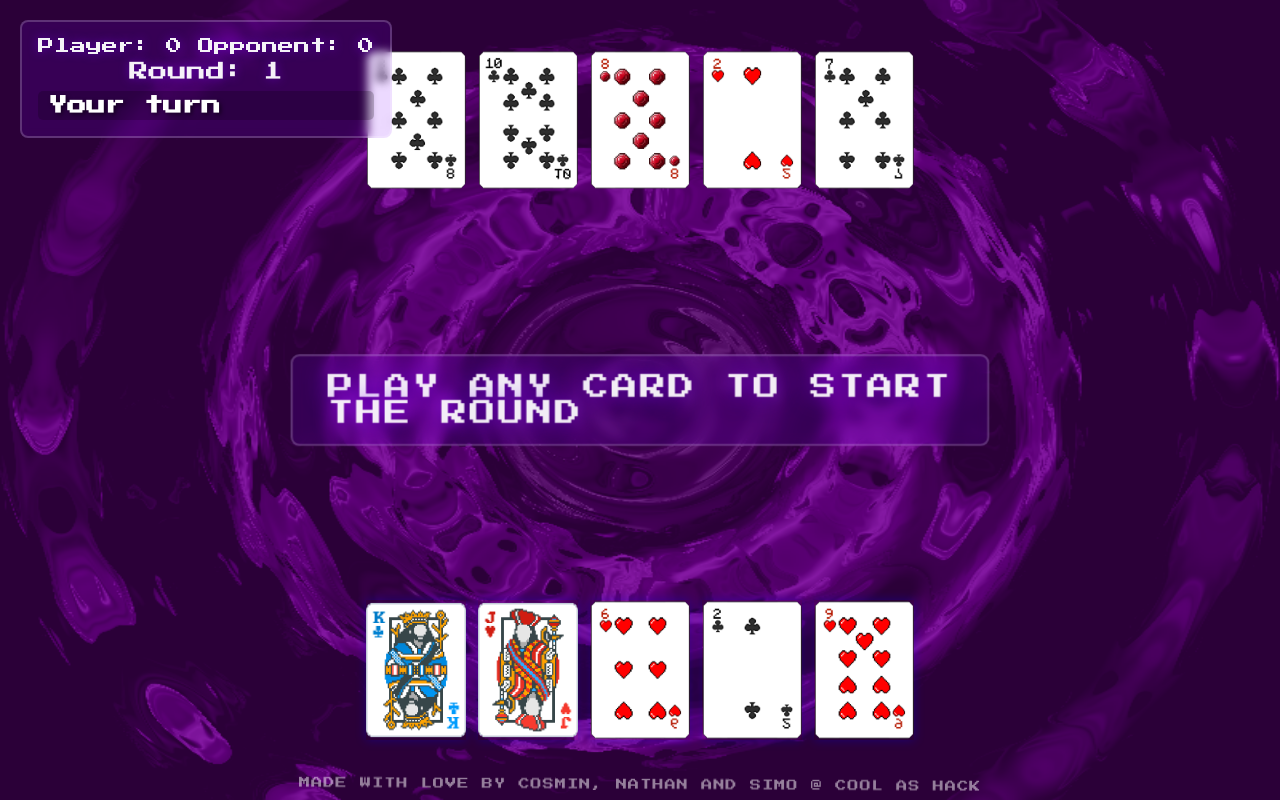
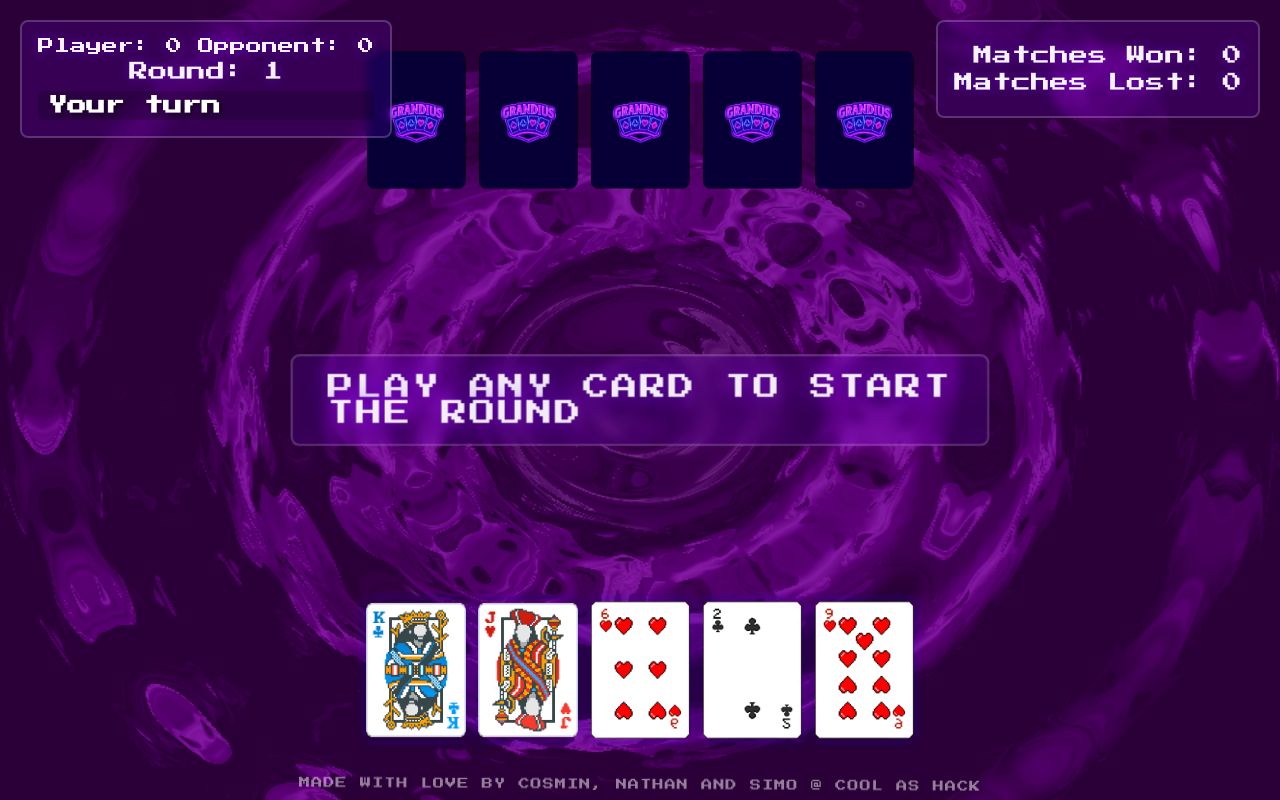
Before and after one commit to Cosmin-Mare/grandius, a Next.js app: page / in a window 1280 px wide. Both pictures are taken after a click on the button "START". Built offline with nearby package versions, Linux system fonts and the light colour scheme.

Commit message:
good stuff

```diff
--- a/pages/index.js
+++ b/pages/index.js
@@ -19,6 +19,8 @@ export default function Home() {
   const [showHowToPlay, setShowHowToPlay] = useState(false);
   const [showPlayPrompt, setShowPlayPrompt] = useState(true);
   const [showQuitPopup, setShowQuitPopup] = useState(false);
+  const [matchesWon, setMatchesWon] = useState(0);
+  const [matchesLost, setMatchesLost] = useState(0);
 
   const handleStartGame = () => {
     setGameStarted(true);
@@ -27,6 +29,20 @@ export default function Home() {
 
   const handleGameStateChange = (newState) => {
     setGameState(newState);
+    if (newState?.gameWinner && newState?.showGameOver) {
+      if (newState.gameWinner === 'player') {
+        setMatchesWon(prev => prev + 1);
+      } else if (newState.gameWinner === 'opponent') {
+        setMatchesLost(prev => prev + 1);
+      }
+    }
+  };
+
+  const handleNextMatch = () => {
+    setGameState(null);
+    setShowPlayPrompt(true);
+    setGameStarted(false);
+    setTimeout(() => setGameStarted(true), 0);
   };
 
   const handleCardClick = (cardId) => {
@@ -109,6 +125,10 @@ export default function Home() {
           )}
           {gameStarted && (
             <>
+              <div className={styles.matchScorePanel}>
+                <div>Matches Won: {matchesWon}</div>
+                <div>Matches Lost: {matchesLost}</div>
+              </div>
               <GameLogic onGameStateChange={handleGameStateChange} />
               <div className={styles.deck} />
               <div className={styles.gameInfo}>
@@ -121,12 +141,13 @@ export default function Home() {
                   {gameState?.currentPlayer === 'player' ? "Your turn" : "Opponent's turn"}
                 </div>
               </div>
+              {!gameState?.gameWinner && (
                 <div className={styles.opponentCardsContainer}>
                   {gameState?.opponentCards?.map((card) => (
                     <div key={card.id} className={styles.card}>
                       <Image
-                      src={`/cards/${card.suit.charAt(0).toUpperCase()}${card.valueName}.png`}
-                      alt={`${card.valueName} of ${card.suit}`}
+                        src={"/cards/back.png"}
+                        alt="Card back"
                         width={60}
                         height={84}
                         className={styles.cardImage}
@@ -134,6 +155,7 @@ export default function Home() {
                     </div>
                   ))}
                 </div>
+              )}
               {showPlayPrompt && gameState?.currentPlayer === 'player' && (
                 <div className={styles.playPrompt}>
                   {gameState?.centerCard
@@ -155,13 +177,15 @@ export default function Home() {
                 )}
               </div>
               <div className={styles.cardsContainer}>
-                {gameState?.playerCards?.map((card) => (
+                {gameState?.playerCards?.map((card) => {
+                  const isPlayersTurn = gameState.currentPlayer === 'player';
+                  const isPlayable = isPlayersTurn && gameState.playableCards?.some(c => c.id === card.id);
+                  return (
                     <div
                       key={card.id}
-                    className={`${styles.card} ${
-                      gameState.playableCards?.some(c => c.id === card.id) ? styles.playable : ''
-                    } ${gameState.lastPlayedCard?.id === card.id ? styles.selected : ''}`}
-                    onClick={() => handleCardClick(card.id)}
+                      className={`${styles.card} ${isPlayable ? styles.playable : ''} ${gameState.lastPlayedCard?.id === card.id ? styles.selected : ''}`}
+                      onClick={isPlayable ? () => handleCardClick(card.id) : undefined}
+                      style={{ pointerEvents: isPlayersTurn ? 'auto' : 'none', opacity: isPlayersTurn ? 1 : 0.5 }}
                     >
                       <Image
                         src={`/cards/${card.suit.charAt(0).toUpperCase()}${card.valueName}.png`}
@@ -171,7 +195,8 @@ export default function Home() {
                         className={styles.cardImage}
                       />
                     </div>
-                ))}
+                  );
+                })}
               </div>
               {gameState?.currentPlayer === 'player' && gameState?.roundStarted && (
                 <button
@@ -182,7 +207,7 @@ export default function Home() {
                   End Turn
                 </button>
               )}
-              {gameState?.roundWinner && (
+              {gameState?.roundWinner && !gameState?.gameWinner && (
                 <div className={styles.roundResult}>
                   {gameState.roundWinner === 'player' ? 'You won this round!' :
                    gameState.roundWinner === 'opponent' ? 'Opponent won this round!' :
@@ -191,9 +216,21 @@ export default function Home() {
               )}
               {gameState?.gameWinner && gameState?.showGameOver && (
                 <div className={styles.gameResult}>
+                  <div>
                     {gameState.gameWinner === 'player' ? 'You won the game!' :
                      gameState.gameWinner === 'opponent' ? 'Opponent won the game!' :
                      'The game ended in a tie!'}
+                  </div>
+                  <div className={styles.matchStats}>
+                    Matches Won: {matchesWon} | Matches Lost: {matchesLost}
+                  </div>
+                  <button
+                    onClick={handleNextMatch}
+                    className={styles.primary}
+                    style={{ marginTop: '1rem' }}
+                  >
+                    Play Again
+                  </button>
                 </div>
               )}
             </>
--- a/styles/Home.module.css
+++ b/styles/Home.module.css
@@ -615,6 +615,27 @@ T.page {
 }
 
 .gameResult {
+  position: fixed;
+  top: 50%;
+  left: 50%;
+  transform: translate(-50%, -50%);
+  background: rgba(0, 0, 0, 0.9);
+  padding: 2rem;
+  border-radius: 8px;
+  text-align: center;
+  z-index: 1000;
+  border: 2px solid #fff;
+  min-width: 300px;
+}
+
+.matchStats {
+  margin: 1rem 0;
+  font-size: 1.2rem;
+  color: #fff;
+  font-family: var(--font-pixel);
+}
+
+.gameResult {
   font-size: 1.5rem;
   padding: 2rem 4rem;
 }
@@ -679,3 +700,24 @@ T.page {
   border-radius: 5px;
   background: rgba(0, 0, 0, 0.2);
 }
+
+.matchScorePanel {
+  position: fixed;
+  top: 20px;
+  right: 20px;
+  background: rgba(128, 0, 255, 0.15);
+  padding: 1rem;
+  border-radius: 8px;
+  border: 2px solid rgba(255, 255, 255, 0.2);
+  backdrop-filter: blur(5px);
+  font-family: var(--font-pixel);
+  color: rgba(255, 255, 255, 0.95);
+  text-shadow: 0 0 10px rgba(128, 0, 255, 0.5);
+  z-index: 10;
+  text-align: right;
+  font-size: 1.2rem;
+}
+
+.matchScorePanel div {
+  margin: 0.5rem 0;
+}
```
Lines whose indentation alone changed are shown as unchanged.
